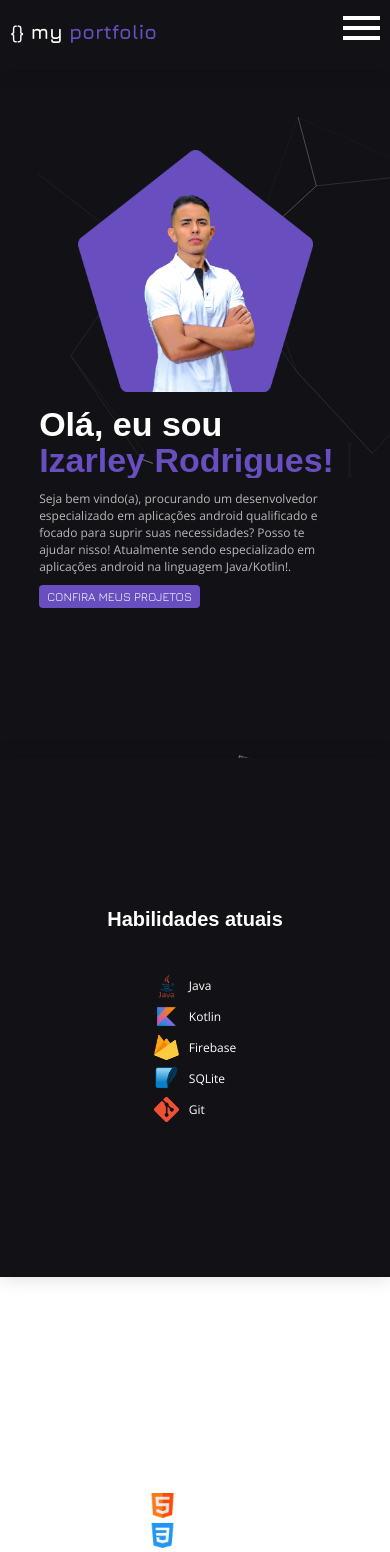
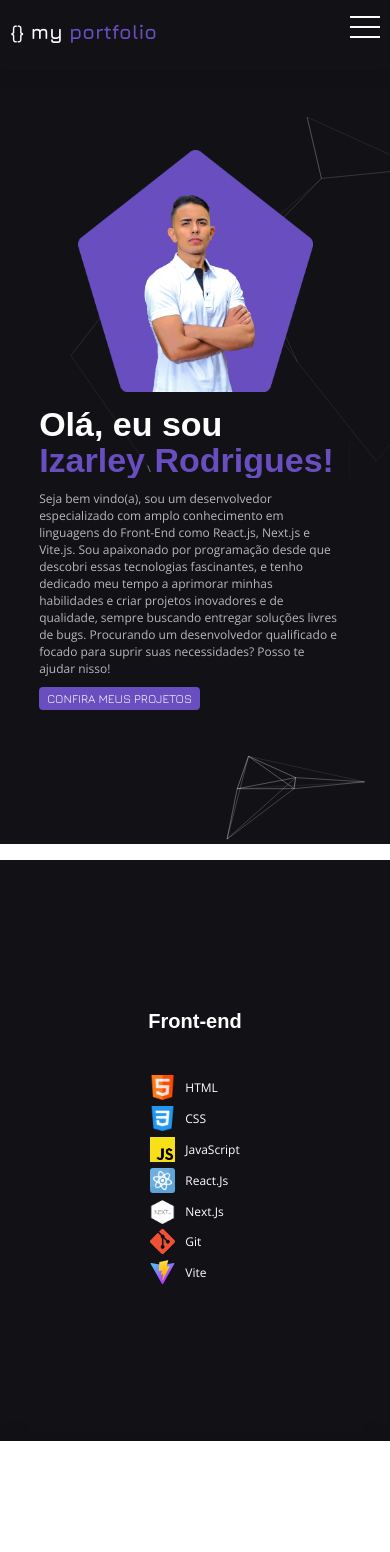
Before and after one commit to devizarley/Portfolio, a React (Vite) app: page / in a window 390 px wide. Shown: the top 1552 px of the page. Built offline with nearby package versions, Linux system fonts and the light colour scheme; a web font is replaced by a local one.

Commit message:
Updated Portfolio

```diff
--- a/package.json
+++ b/package.json
@@ -22,6 +22,6 @@
     "@types/react": "^18.0.0",
     "@types/react-dom": "^18.0.0",
     "@vitejs/plugin-react": "^1.3.0",
-    "vite": "^2.9.9"
+    "vite": "^2.9.16"
   }
 }
--- a/src/App.jsx
+++ b/src/App.jsx
@@ -17,8 +17,8 @@ function App() {
       <Header />
       <Networks />
       <Main />
+      <SectionAcquirements />
       <SectionSkills />
-      <SectionAcquirements />
       <SectionProjects />
       <SectionCertificates />
       <Footer />
--- a/src/Components/Main.jsx
+++ b/src/Components/Main.jsx
@@ -14,7 +14,7 @@ function Main() {
           </div>
         </div>
         <div className={Styles.mainRight}>
-          <h6>Desenvolvedor mobile android</h6>
+          <h6>Desenvolvedor Front-end e Mobile</h6>
           <div>
             <h1>Olá, eu sou</h1>
             <h1 className={Styles.animation}>
@@ -22,10 +22,11 @@ function Main() {
             </h1>
           </div>
           <p>
-            Seja bem vindo(a), procurando um desenvolvedor especializado em aplicações android
-            qualificado e focado para suprir suas necessidades? Posso te ajudar
-            nisso! Atualmente sendo especializado em aplicações android na
-            linguagem Java/Kotlin!.
+            Seja bem vindo(a), sou um desenvolvedor especializado com amplo
+            conhecimento em linguagens do Front-End como React.js, Next.js e Vite.js.
+            Sou apaixonado por programação desde que descobri essas tecnologias fascinantes, e
+            tenho dedicado meu tempo a aprimorar minhas habilidades e criar projetos inovadores e de qualidade, sempre buscando entregar soluções livres de bugs.
+            Procurando um desenvolvedor qualificado e focado para suprir suas necessidades? Posso te ajudar nisso!
           </p>
           <a href="#projetos"><Button button="CONFIRA MEUS PROJETOS"></Button></a>
         </div>
--- a/src/Components/SectionAcquirements.jsx
+++ b/src/Components/SectionAcquirements.jsx
@@ -5,12 +5,14 @@ import imgJS from "./img/javascript.png";
 import imgReact from "./img/react.png";
 import imgNext from "./img/nextjs.png";
 import svgAvatar from "./img/avatar.svg";
+import svgVite from "./img/Vite.svg"
+import iconGit from "./img/icon_git.png"
 
 function SectionSkill() {
   return (
     <section className={Styles.sectionSkill}>
       <div className={Styles.containerSectionSkill}>
-        <h1>Conhecimentos atuais</h1>
+        <h1>Front-end</h1>
         <div className={Styles.containerContentSkill}>
           <div className={Styles.SectionSkillRight}>
             <img src={svgAvatar} />
@@ -36,10 +38,14 @@ function SectionSkill() {
               <img src={imgNext} />
               <p>Next.Js</p>
             </div>
-            {/* <div>
+            <div>
+              <img src={iconGit} />
+              <p>Git</p>
+            </div>
+            <div>
               <img src={svgVite} />
               <p>Vite</p>
-            </div> */}
+            </div>
           </div>
         </div>
       </div>
--- a/src/Components/SectionSkill.jsx
+++ b/src/Components/SectionSkill.jsx
@@ -4,13 +4,14 @@ import imgKotlin from "./img/icon-kotlin.png";
 import imgFirebase from "./img/icon-firebase.png";
 import imgSqlite from "./img/icon-sqlite.png";
 import svgAvatar from "./img/avatar.svg";
-import iconGit from "./img/icon_git.png"
+import iconGit from "./img/icon_git.png";
+import iconReactNative from "./img/react.png";
 
 function SectionSkill() {
   return (
     <section className={Styles.sectionSkill} id="habilidades">
       <div className={Styles.containerSectionSkill}>
-        <h1>Habilidades atuais</h1>
+        <h1>Mobile</h1>
         <div className={Styles.containerContentSkill}>
           <div className={Styles.SectionSkillLeft}>
             <div>
@@ -20,6 +21,10 @@ function SectionSkill() {
             <div>
               <img src={imgKotlin} />
               <p>Kotlin</p>
+            </div>
+            <div>
+              <img src={iconReactNative} alt="" />
+              <p>React Native</p>
             </div>
             <div>
               <img src={imgFirebase} />
--- a/src/Components/Styles/Header.module.css
+++ b/src/Components/Styles/Header.module.css
@@ -44,3 +44,13 @@ header {
     font-size: 20px;
   }
 }
+
+@media (max-width: 493px) {
+  header {
+    height: 70px;
+  }
+  header a {
+    font-size: 12px;
+    margin-right: 10px;
+  }
+}
--- a/src/Components/Styles/Main.module.css
+++ b/src/Components/Styles/Main.module.css
@@ -42,7 +42,7 @@ main {
 .mainRight p {
   color: rgba(255, 255, 255, 0.7);
   width: 530px;
-  font-size: 20px;
+  font-size: 16px;
   font-family: "Open Sans", sans-serif;
   margin-bottom: 27px;
 }
--- a/src/Components/Styles/SectionAcquirements.module.css
+++ b/src/Components/Styles/SectionAcquirements.module.css
@@ -1,5 +1,5 @@
 section.sectionSkill {
-  background-color: #00000000;
+  background-color: #121216;
   height: 20%;
   padding: 150px 0;
   width: 100%;
--- a/src/Components/Styles/SectionSkills.module.css
+++ b/src/Components/Styles/SectionSkills.module.css
@@ -1,5 +1,5 @@
 section.sectionSkill {
-  background-color: #121216;
+  background-color: #00000000;
   height: 1000px;
   box-shadow: 0px 0px 19px 0px rgb(0 0 0 / 15%);
   padding: 150px 0;
--- a/src/Components/Styles/hamburger.css
+++ b/src/Components/Styles/hamburger.css
@@ -78,3 +78,20 @@
     justify-content: flex-end;
   }
 }
+@media (max-width: 493px) {
+  .menu.menuOpen {
+    margin: 0px 0 0 0;
+  }
+  .hamburger {
+    width: 30px;
+    height: 2px;
+  }
+  .hamburger::before {
+    width: 30px;
+    height: 2px;
+  }
+  .hamburger::after {
+    width: 30px;
+    height: 2px;
+  }
+}
```
Also changed, not shown: 1 other file (tests, documents, lock files or other folders).
